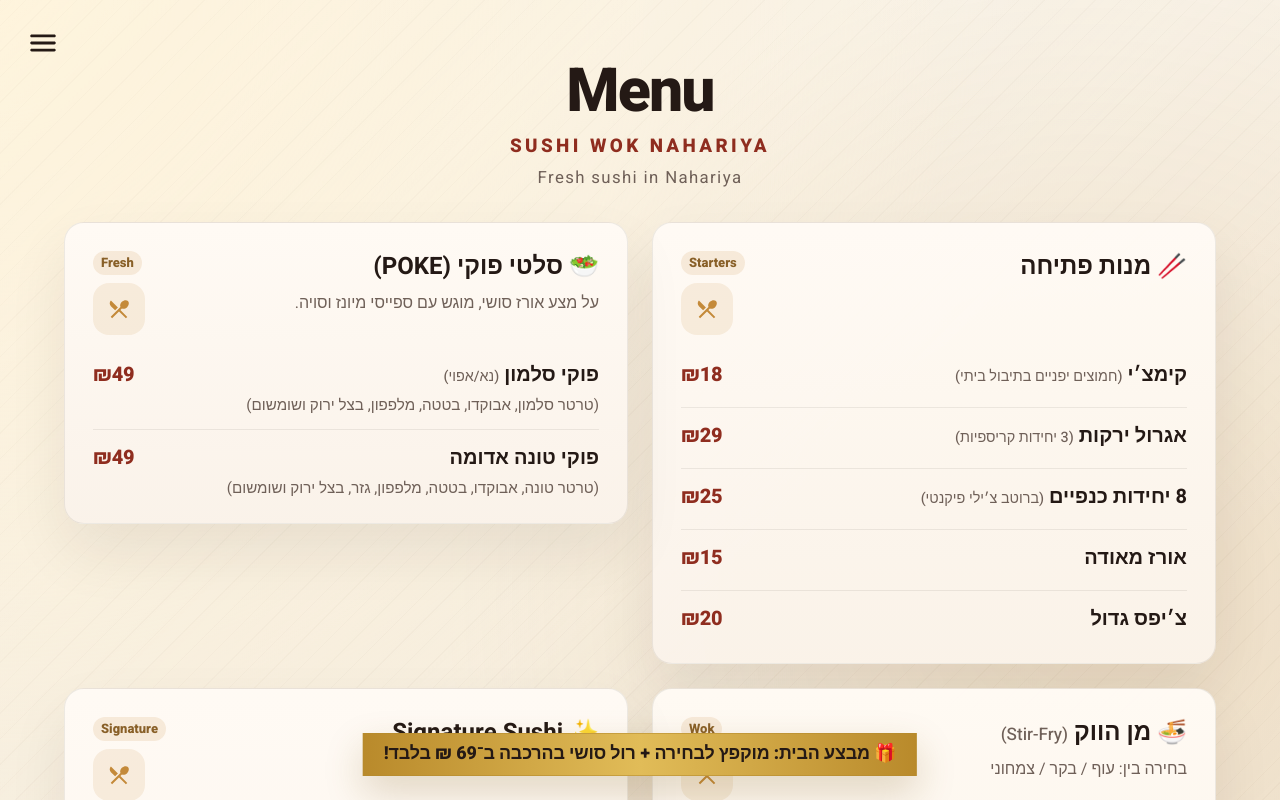
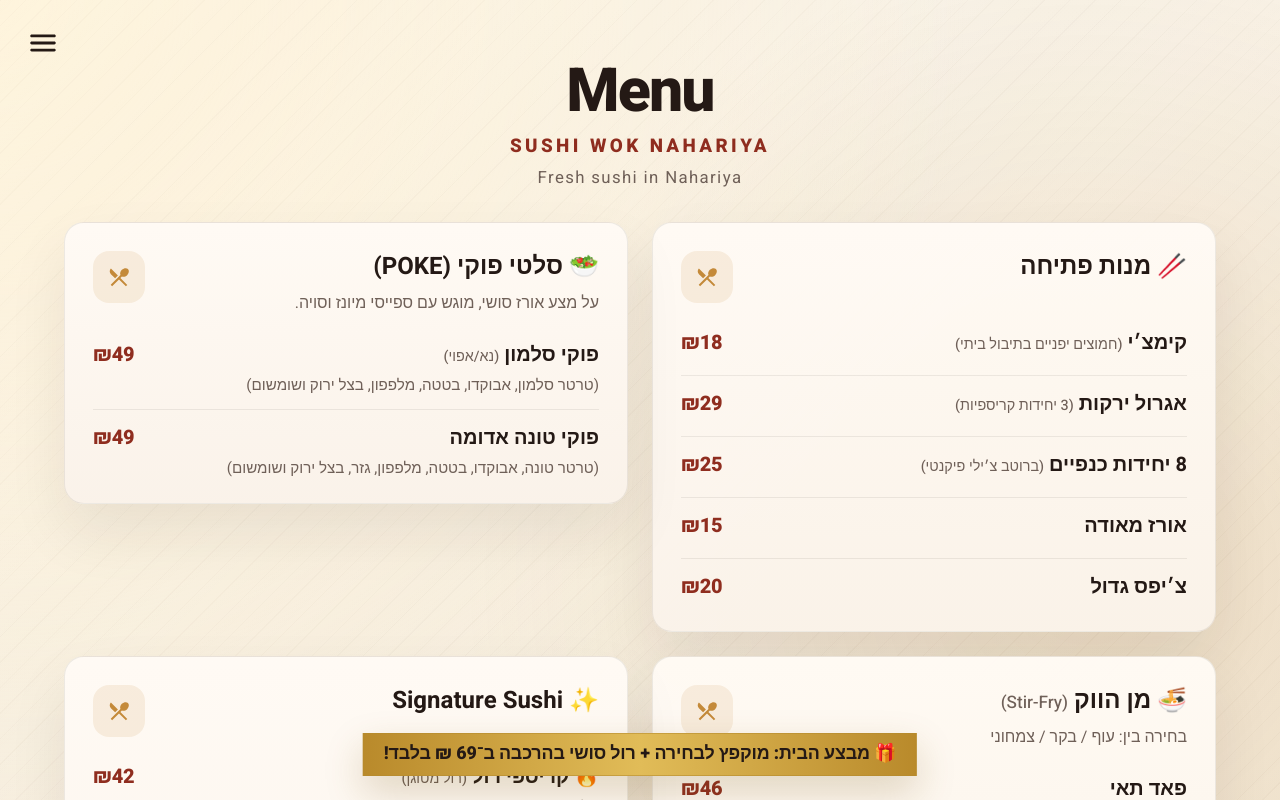
Before and after one commit to EitanBellaiche/SushiWokNahariya, a React (Vite) app: page / in a window 1280 px wide. Shown: the top 800 px of the page. Built offline with nearby package versions, Linux system fonts and the light colour scheme.

Commit message:
feat: remove badge chip from SectionCard for cleaner layout

```diff
--- a/src/App.tsx
+++ b/src/App.tsx
@@ -523,15 +523,6 @@ function SectionCard({ title, subtitle, badge, items, note }: SectionCardProps)
             </Stack>
 
             <Stack alignItems="flex-end" spacing={1}>
-              <Chip
-                label={badge}
-                size="small"
-                sx={{
-                  fontWeight: 800,
-                  bgcolor: alpha('#c48a3a', 0.14),
-                  color: 'secondary.dark',
-                }}
-              />
               <Box
                 sx={{
                   display: { xs: 'none', sm: 'grid' },
```
